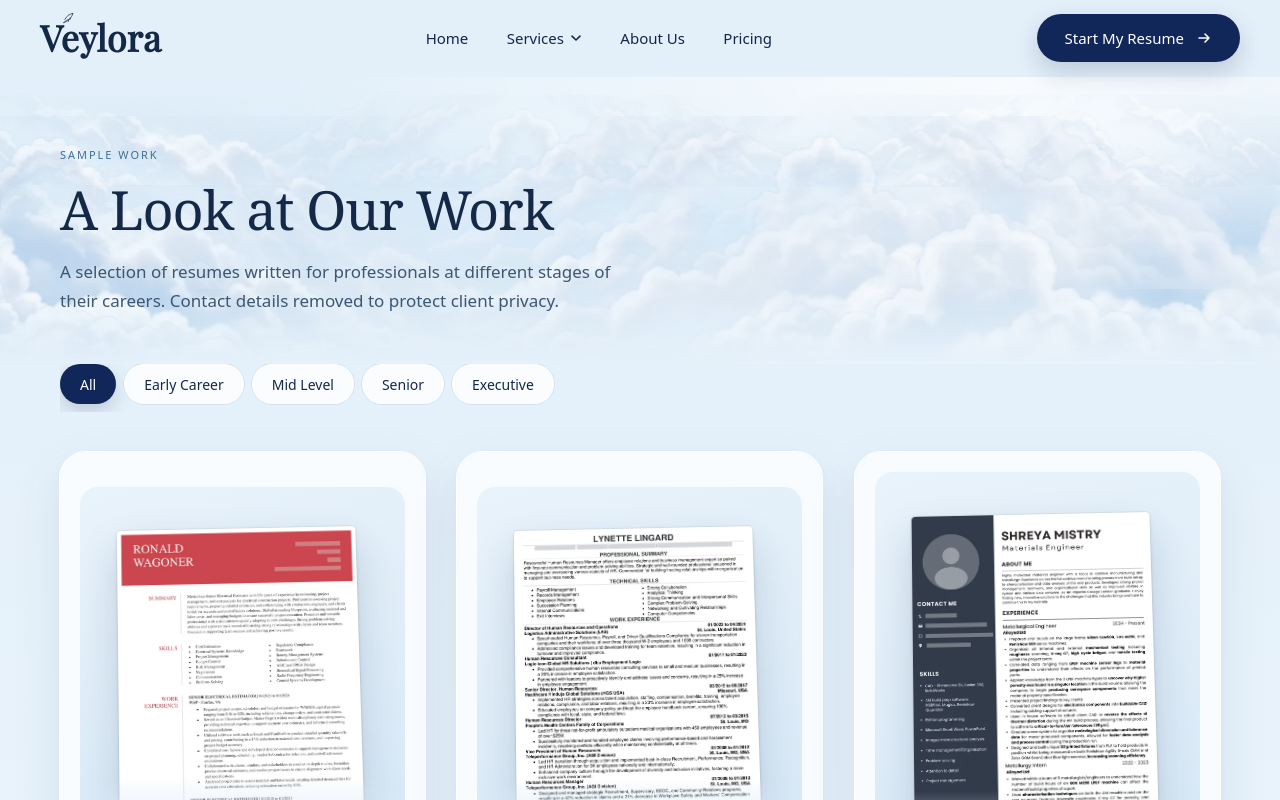
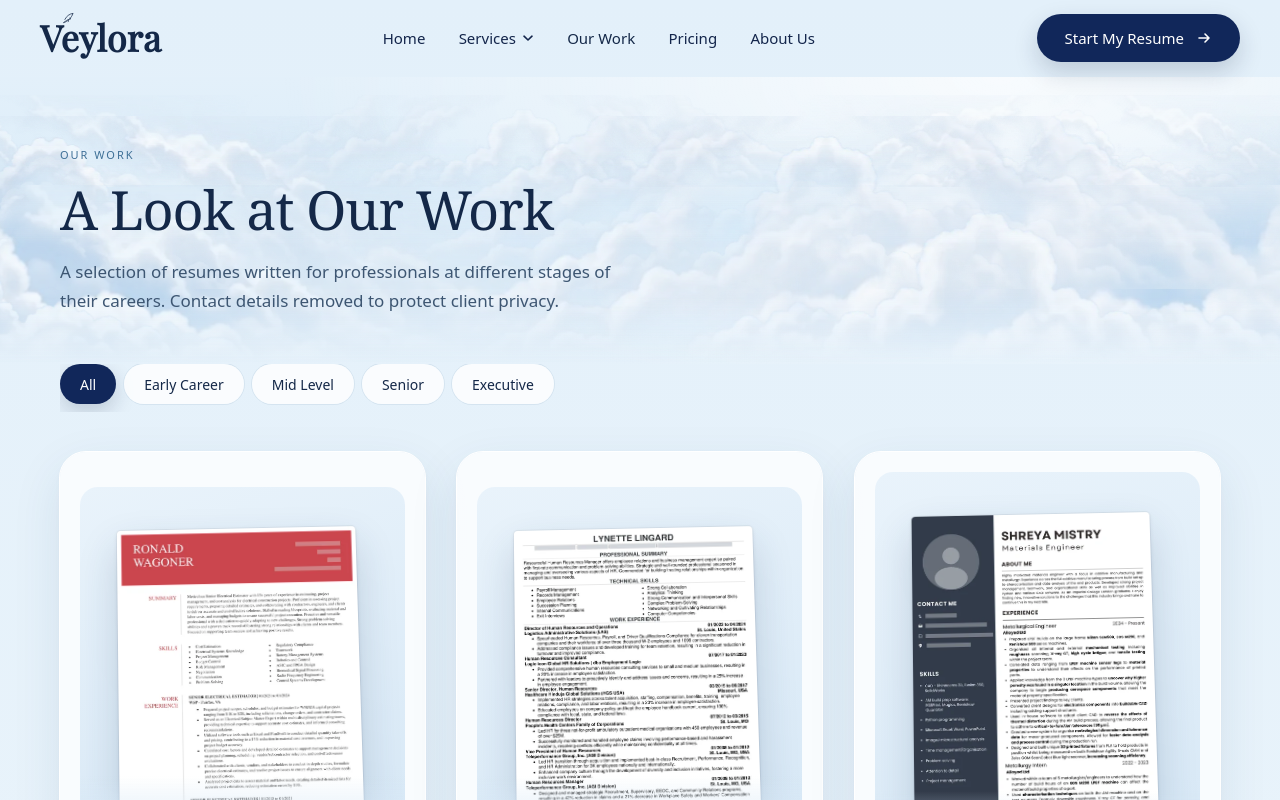
Before and after one commit to hasbunallah01/The-Resume-web, a Next.js app: page /samples in a window 1280 px wide. Shown: the top 800 px of the page. Built offline with nearby package versions, Linux system fonts and the light colour scheme.

Commit message:
Our Work as a top level nav page, /our-work alias

```diff
--- /dev/null
+++ b/app/our-work/page.tsx
@@ -0,0 +1,6 @@
+import { permanentRedirect } from "next/navigation";
+
+// Friendly alias: /our-work opens the samples gallery.
+export default function OurWorkAlias() {
+  permanentRedirect("/samples");
+}
--- a/app/samples/page.tsx
+++ b/app/samples/page.tsx
@@ -6,7 +6,7 @@ import SkyBand from "@/components/visual/SkyBand";
 import SampleGallery from "@/components/samples/SampleGallery";
 
 export const metadata: Metadata = {
-  title: "Sample Resumes | Veylora",
+  title: "Our Work | Sample Resumes | Veylora",
   description:
     "A look at resumes written by Veylora across early career, mid level, senior and executive roles. Contact details removed to protect client privacy.",
   alternates: { canonical: "/samples" },
@@ -15,11 +15,11 @@ export const metadata: Metadata = {
 export default function SamplesPage() {
   return (
     <>
-      <Header active="Samples" />
+      <Header active="Our Work" />
       <main id="main">
         <SkyBand>
           <section aria-labelledby="samples-heading" className="wrap pb-10 pt-12 lg:pb-12 lg:pt-16">
-            <p className="eyebrow">Sample Work</p>
+            <p className="eyebrow">Our Work</p>
             <h1
               id="samples-heading"
               className="mt-4 max-w-[760px] font-serif text-[40px] font-medium leading-[1.06] tracking-[-0.02em] text-navy sm:text-[54px]"
--- a/components/Footer.tsx
+++ b/components/Footer.tsx
@@ -6,7 +6,7 @@ const explore = [
   { label: "Services", href: "/services" },
   { label: "How it works", href: "/#how-it-works" },
   { label: "Our writers", href: "/writers" },
-  { label: "Sample work", href: "/samples" },
+  { label: "Our Work", href: "/samples" },
   { label: "About", href: "/about" },
   { label: "Pricing", href: "/services#pricing" },
   { label: "Contact", href: "/contact" },
--- a/components/Header.tsx
+++ b/components/Header.tsx
@@ -9,12 +9,12 @@ const serviceLinks = [
   { label: "Resume writing", href: "/services" },
   { label: "Packages and pricing", href: "/services#pricing" },
   { label: "Our writers", href: "/writers" },
-  { label: "Sample work", href: "/samples" },
 ];
 
 const links = [
+  { label: "Our Work", href: "/samples", key: "Our Work" },
+  { label: "Pricing", href: "/services#pricing", key: "Pricing" },
   { label: "About Us", href: "/about", key: "About" },
-  { label: "Pricing", href: "/services#pricing", key: "Pricing" },
 ];
 
 function Chevron({ open }: { open?: boolean }) {
@@ -39,7 +39,7 @@ export default function Header({ active = "" }: { active?: string }) {
   const servicesRef = useRef<HTMLDivElement>(null);
   const servicesButtonRef = useRef<HTMLButtonElement>(null);
   const [scrolled, setScrolled] = useState(false);
-  const servicesActive = active === "Services" || active === "Our Writers" || active === "Samples";
+  const servicesActive = active === "Services" || active === "Our Writers";
 
   const headerRef = useRef<HTMLElement>(null);
   const pathname = usePathname();
@@ -148,7 +148,7 @@ export default function Header({ active = "" }: { active?: string }) {
       <div className="head-wrap flex h-[76px] items-center justify-between gap-4">
         <Logo />
 
-        <nav aria-label="Primary" className="hidden items-center gap-[clamp(2rem,3vw,3rem)] text-[clamp(15px,1.15vw,17px)] text-[#13254b] lg:flex">
+        <nav aria-label="Primary" className="hidden items-center gap-[clamp(1.5rem,2.6vw,3rem)] whitespace-nowrap text-[clamp(15px,1.15vw,17px)] text-[#13254b] lg:flex">
           <a
             href="/"
             aria-current={active === "Home" ? "page" : undefined}
--- a/components/home/SamplesTeaser.tsx
+++ b/components/home/SamplesTeaser.tsx
@@ -16,7 +16,7 @@ export default function SamplesTeaser() {
     <section aria-labelledby="samples-teaser-heading" className="wrap pb-16 pt-2 lg:pb-20 lg:pt-4">
       <div className="paper grid items-center gap-10 overflow-hidden rounded-[30px] bg-white/80 px-6 py-10 shadow-paper ring-1 ring-white sm:px-10 lg:grid-cols-[1fr_1.05fr] lg:gap-12 lg:px-14 lg:py-12">
         <div>
-          <p className="eyebrow"><span className="eyebrow-dot" />Sample Work</p>
+          <p className="eyebrow"><span className="eyebrow-dot" />Our Work</p>
           <h2
             id="samples-teaser-heading"
             className="mt-3 font-serif text-[32px] font-medium leading-[1.12] tracking-[-0.02em] text-navy sm:text-[40px]"
@@ -28,14 +28,14 @@ export default function SamplesTeaser() {
             details removed to protect client privacy.
           </p>
           <a href="/samples" className="btn-navy mt-7">
-            See Sample Work
+            See Our Work
             <ArrowIcon className="h-3.5 w-3.5" />
           </a>
         </div>
 
         <a
           href="/samples"
-          aria-label="See sample work"
+          aria-label="See our work"
           data-tilt="6"
           className="group relative mx-auto block aspect-[5/4] w-full max-w-[460px] rounded-[24px] bg-[linear-gradient(160deg,#e9f3fb,#d3e6f5)]"
         >
```
